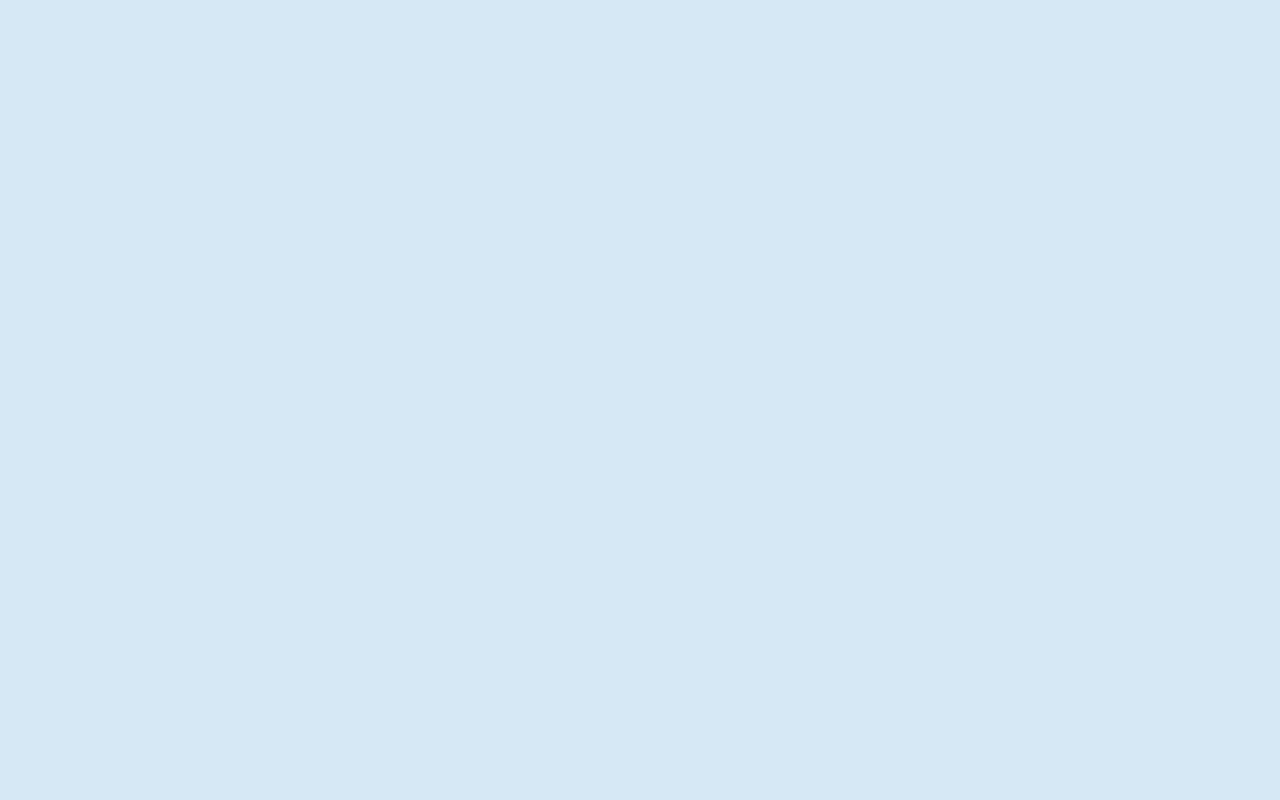
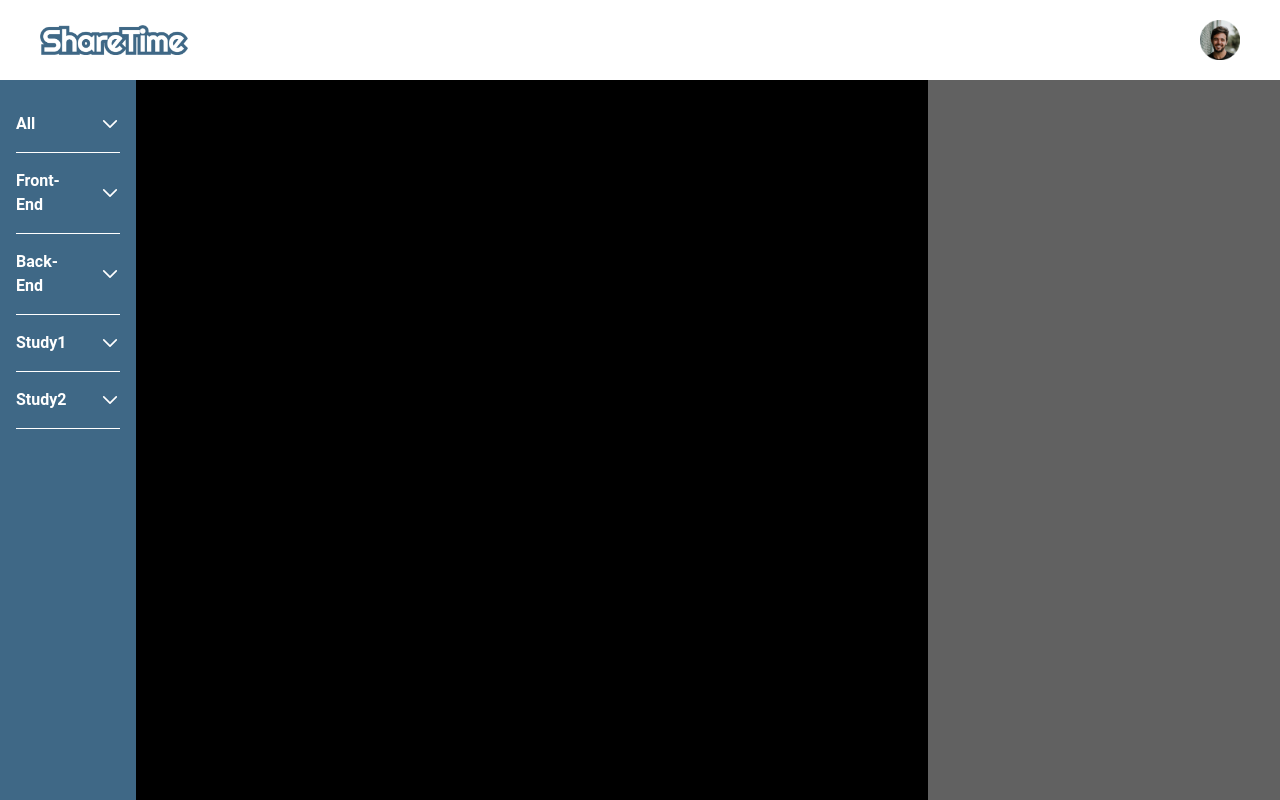
Before and after one commit to URECA-ShareTime/ShareTime-FE, a React (Vite) app: page /main in a window 1280 px wide. Before the commit this address had no page. Built offline with nearby package versions, Linux system fonts and the light colour scheme.

Commit message:
✨ Feat: LeftBarProfile 컴포넌트 구현 및 MainPage 스타일 수정

```diff
--- a/src/App.jsx
+++ b/src/App.jsx
@@ -1,16 +1,18 @@
 // src/App.jsx
 import React from 'react';
 import { Routes, Route } from 'react-router-dom';
-import Enterpage from './pages/Enterpage'; // Enterpage 컴포넌트 임포트
-import Loginpage from './pages/Loginpage'; // Loginpage 컴포넌트 임포트
-import Signuppage from './pages/Signuppage';
+import EnterPage from './pages/EnterPage'; // Enterpage 컴포넌트 임포트
+import LoginPage from './pages/LoginPage'; // Loginpage 컴포넌트 임포트
+import SignUpPage from './pages/SignUpPage';
+import MainPage from './pages/MainPage';
 
 function App() {
   return (
     <Routes>
-      <Route path="/" element={<Enterpage />} /> {/* Enterpage로 경로 설정 */}
-      <Route path="/login" element={<Loginpage />} />{' '}
-      <Route path="/signup" element={<Signuppage />} />{' '}
+      <Route path="/" element={<EnterPage />} /> {/* Enterpage로 경로 설정 */}
+      <Route path="/login" element={<LoginPage />} />
+      <Route path="/signup" element={<SignUpPage />} />
+      <Route path="/main" element={<MainPage />} />
     </Routes>
   );
 }
--- a/src/components/common/header/Header.jsx
+++ b/src/components/common/header/Header.jsx
@@ -3,9 +3,9 @@ import HeaderProfile from './HeaderProfile';
 
 export default function Header({ img }) {
   return (
-    <div className="flex justify-between items-center bg-white h-[80px] w-full px-[40px] py-[30px]">
+    <div className="flex justify-between items-center bg-white h-header w-full px-[40px] py-[30px]">
       <img src={logoImg} alt="logo" className="top-5 left-5 h-[30px]" />
-      <HeaderProfile img={img} />
+      <HeaderProfile />
     </div>
   );
 }
--- a/src/components/common/header/HeaderProfile.jsx
+++ b/src/components/common/header/HeaderProfile.jsx
@@ -1,7 +1,9 @@
-export default function HeaderProfile({img}) {
+import myProfileImg from '../../../assets/myProfile.png';
+
+export default function HeaderProfile() {
     return (
         <>
-            <img src={img} alt="profileImg" className="w-[40px] h-[40px]"/>
+            <img src={myProfileImg} alt="profileImg" className="w-[40px] h-[40px]"/>
         </>
     )
 }
--- a/src/components/common/leftBar/LeftBar.jsx
+++ b/src/components/common/leftBar/LeftBar.jsx
@@ -8,13 +8,14 @@ export default function LeftBar() {
     const handleActiveIdx = (idx) => setActiveIdx(activeIdx === idx ? 0 : idx);
 
     return (
-        <div className="w-[150px] h-screen px-4 py-4">
+        <div className="w-[150px] h-content overflow-y-scroll px-4 py-4 bg-primary-darkblue">
             {/* 전체, 클래스, 스터디 데이터 props로 넘겨주기 */}
             <LeftBarAccordion title="All" activeIdx={activeIdx} id={1} handleActiveIdx={handleActiveIdx}/>
             <LeftBarAccordion title="Front-End" activeIdx={activeIdx} id={2} handleActiveIdx={handleActiveIdx}/>
             <LeftBarAccordion title="Back-End" activeIdx={activeIdx} id={3} handleActiveIdx={handleActiveIdx}/>
             {/* 스터디 배열의 개수만큼 map으로 만들기 */}
             <LeftBarAccordion title="Study1" activeIdx={activeIdx} id={4} handleActiveIdx={handleActiveIdx}/>
+            <LeftBarAccordion title="Study2" activeIdx={activeIdx} id={5} handleActiveIdx={handleActiveIdx}/>
         </div>
     )
 }
--- a/src/components/common/leftBar/LeftBarAccordion.jsx
+++ b/src/components/common/leftBar/LeftBarAccordion.jsx
@@ -5,19 +5,19 @@ import {
     AccordionBody,
   } from "@material-tailwind/react";
 import testImg from '../../../assets/profileimage.png';
+import LeftBarProfile from './LeftBarProfile';
 
 const TEST_LIST = [
-  { name: 'ongheong', profile: testImg },
-  { name: 'ongheong', profile: testImg },
-  { name: 'ongheong', profile: testImg },
-  { name: 'ongheong', profile: testImg },
-  { name: 'ongheong', profile: testImg },
-  { name: 'ongheong', profile: testImg },
-  { name: 'ongheong', profile: testImg },
-  { name: 'ongheong', profile: testImg },
-  { name: 'ongheong', profile: testImg },
-  { name: 'ongheong', profile: testImg },
-  { name: 'ongheong', profile: testImg },
+  { name: 'ongheong', profile: testImg, isFollow: true },
+  { name: 'ongheong', profile: testImg, isFollow: false },
+  { name: 'ongheong', profile: testImg, isFollow: true },
+  { name: 'ongheong', profile: testImg, isFollow: false },
+  { name: 'ongheong', profile: testImg, isFollow: true },
+  { name: 'ongheong', profile: testImg, isFollow: false },
+  { name: 'ongheong', profile: testImg, isFollow: true },
+  { name: 'ongheong', profile: testImg, isFollow: false },
+  { name: 'ongheong', profile: testImg, isFollow: true },
+  { name: 'ongheong', profile: testImg, isFollow: false },
 ];
 
 function AccordionIcon({ id, open }) {
@@ -53,19 +53,12 @@ export default function LeftBarAccordion({
         open={activeIdx === id}
         icon={<AccordionIcon id={id} open={activeIdx} />}
       >
-          <AccordionHeader onClick={() => handleActiveIdx(id)} className='text-base border-b-white'>
+          <AccordionHeader onClick={() => handleActiveIdx(id)} className='text-base border-b-white text-white'>
             {title}
           </AccordionHeader>
           <AccordionBody className="max-h-[400px] overflow-y-scroll ">
-            {TEST_LIST.map((item, idx) => (
-              <div key={idx} className="flex items-center justify-between p-3">
-                <img
-                  src={item.profile}
-                  alt="profile"
-                  className="w-8 h-8 rounded-full"
-                />
-                <span>{item.name}</span>
-              </div>
+            {TEST_LIST.map((item, idx, isFollow) => (
+                <LeftBarProfile key={idx} item={item} isFollow={item.isFollow}/>
             ))}
           </AccordionBody>
       </Accordion>
--- /dev/null
+++ b/src/components/common/leftBar/LeftBarProfile.jsx
@@ -0,0 +1,19 @@
+import {Button} from '@material-tailwind/react';
+
+export default function LeftBarProfile({ idx, item, isFollow }) {
+    return (
+        <div key={idx} className="flex items-center justify-between py-2 gap-2">
+        <img
+          src={item.profile}
+          alt="profile"
+          className="w-9 h-9 rounded-full"
+        />
+        <div className="flex-col justify-between items-center">
+        <span className="text-white font-bold">{item.name}</span>
+        <Button className="text-white text-[8px] bg-[#68C5CB] rounded-full px-2 py-1">
+            {isFollow ? 'UnFollow' : 'Follow'}
+        </Button>
+        </div>
+      </div>
+    );
+}
--- /dev/null
+++ b/src/components/main/calendar/Calendar.jsx
@@ -0,0 +1,7 @@
+export default function Calendar() {
+    return (
+        <div className="bg-black w-[900px] h-content">
+
+        </div>
+    )
+}
--- /dev/null
+++ b/src/components/main/todoList/TodoList.jsx
@@ -0,0 +1,7 @@
+export default function Calendar() {
+    return (
+        <div className="bg-gray-700 w-[400px] h-content">
+
+        </div>
+    )
+}
--- a/src/index.css
+++ b/src/index.css
@@ -8,3 +8,14 @@ body {
   @apply bg-primary min-h-screen;
   margin: 0;
 }
+
+.html, body {
+  overflow: hidden;
+  margin: 0;
+  padding: 0;
+  font-family: 'Roboto', sans-serif;
+}
+
+* {
+  scrollbar-width: thin;
+}
--- a/src/main.jsx
+++ b/src/main.jsx
@@ -3,7 +3,6 @@ import { StrictMode } from 'react';
 import { createRoot } from 'react-dom/client';
 import { BrowserRouter } from 'react-router-dom'; // BrowserRouter를 사용하여 전체 앱을 감싸기
 import './index.css';
-import Enterpage from './pages/Enterpage.jsx';
 import App from './App'; // App 컴포넌트 임포트
 
 createRoot(document.getElementById('root')).render(
--- a/src/pages/MainPage.jsx
+++ b/src/pages/MainPage.jsx
@@ -1,14 +1,17 @@
 import Header from '../components/common/header/Header';
-import myProfileImg from '../assets/profileimage.png';
 import LeftBar from '../components/common/leftbar/LeftBar';
+import Calendar from '../components/main/calendar/Calendar';
+import TodoList from '../components/main/todoList/TodoList';
 
 export default function MainPage() {
-    return (
-        <>
-            <Header img={myProfileImg}/>
-            <LeftBar />
-            {/* <Calendar /> */}
-            {/* <TodoList /> */}
-        </>
-    );
+  return (
+    <div className="flex-col">
+      <Header />
+      <div className="flex">
+        <LeftBar />
+        <Calendar />
+        <TodoList />
+      </div>
+    </div>
+  );
 }
--- a/tailwind.config.js
+++ b/tailwind.config.js
@@ -12,6 +12,10 @@ module.exports = withMT({
           darkblue: '#3F6886',
         },
       },
+      height: {
+        header : '80px',
+        content: 'calc(100vh - 80px)',
+      }
     },
   },
   plugins: [],
```
